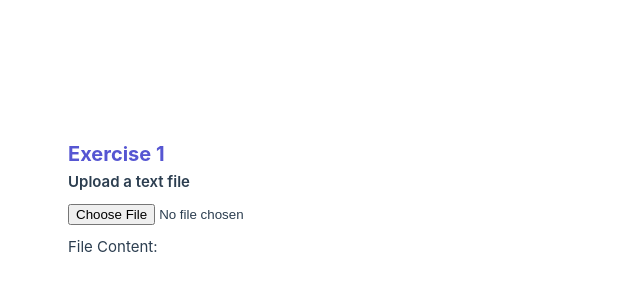
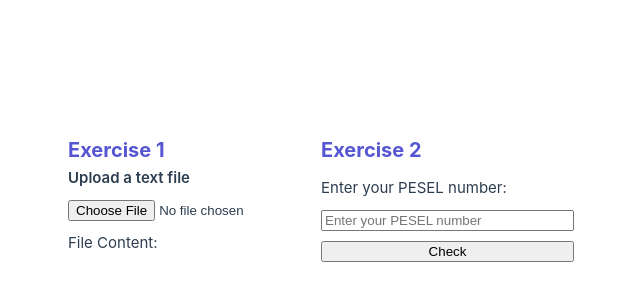
Before and after one commit to panijoanna/recruitment-task-form, a Vue app: page / in a window 1280 px wide. Shown: the part 202-502 px from the top of the page, without its empty margins (319-959 px from the left). Built offline with nearby package versions, Linux system fonts and the light colour scheme.

Commit message:
feat: add logic and styles to the TheValidatePesel component

```diff
--- a/src/App.vue
+++ b/src/App.vue
@@ -1,9 +1,11 @@
 <script setup>
 import TheTextFileUploadForm from '../src/components/TheTextFileUploadForm.vue'
+import TheValidatePesel from './components/TheValidatePesel.vue'
 </script>
 
 <template>
   <TheTextFileUploadForm />
+  <TheValidatePesel />
 </template>
 
 <style scoped></style>
--- /dev/null
+++ b/src/components/TheValidatePesel.vue
@@ -0,0 +1,81 @@
+<script setup>
+import { ref } from 'vue'
+
+const peselNumber = ref('')
+const validateInputMessage = ref('')
+
+const isValidPeselNumber = (peselNumber) => {
+  let year = parseInt(peselNumber.slice(0, 2), 10)
+  let month = parseInt(peselNumber.slice(2, 4), 10)
+  let day = parseInt(peselNumber.slice(4, 6), 10)
+  let genderNumber = parseInt(peselNumber[9], 10)
+  let controlNumber = parseInt(peselNumber[10], 10)
+
+  if (peselNumber.length !== 11) return false
+
+  let birthYear
+  switch (true) {
+    case month >= 1 && month <= 12:
+      birthYear = 1900 + year
+      break
+    case month >= 21 && month <= 32:
+      birthYear = 2000 + year
+      month -= 20
+      break
+    case month >= 81 && month <= 92:
+      birthYear = 1800 + year
+      month -= 80
+      break
+    default:
+      return false
+  }
+
+  const date = new Date(birthYear, month - 1, day)
+  if (date.getFullYear() !== birthYear || date.getMonth() + 1 !== month || date.getDate() !== day) {
+    return false
+  }
+
+  genderNumber > 9 || genderNumber < 0 ? false : null
+
+  const storeWeightByPeselNumber = [1, 3, 7, 9, 1, 3, 7, 9, 1, 3]
+  const sum = peselNumber
+    .slice(0, 10)
+    .split('')
+    .reduce((acc, num, index) => acc + parseInt(num, 10) * storeWeightByPeselNumber[index], 0)
+  const calculatedControlNumber = (10 - (sum % 10)) % 10
+
+  return calculatedControlNumber === controlNumber
+}
+
+const validatePeselInput = () => {
+  const validInputMessage = 'The pesel number was entered correctly.'
+  const invalidInputMessage = 'The pesel number was entered incorrectly.'
+
+  validateInputMessage.value = isValidPeselNumber(peselNumber.value)
+    ? validInputMessage
+    : invalidInputMessage
+}
+</script>
+
+<template>
+  <div class="container">
+    <h1 class="heading">Exercise 2</h1>
+    <label>Enter your PESEL number:</label>
+    <input v-model="peselNumber" placeholder="Enter your PESEL number" />
+    <button @click="validatePeselInput">Check</button>
+    <span v-if="validateInputMessage">{{ validateInputMessage }}</span>
+  </div>
+</template>
+
+<style>
+.container {
+  display: flex;
+  flex-direction: column;
+  max-width: 300px;
+  gap: 10px;
+}
+
+.heading {
+  font-size: 20px;
+}
+</style>
```
